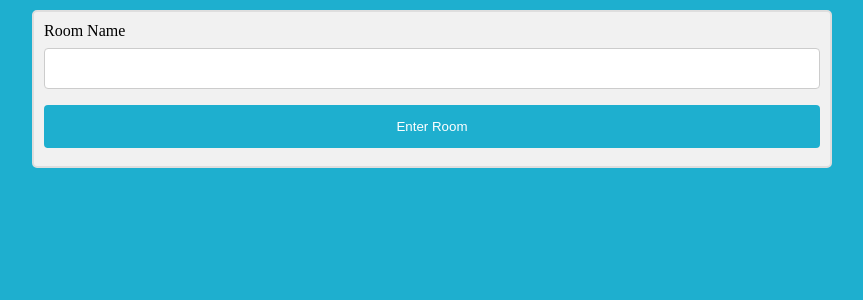
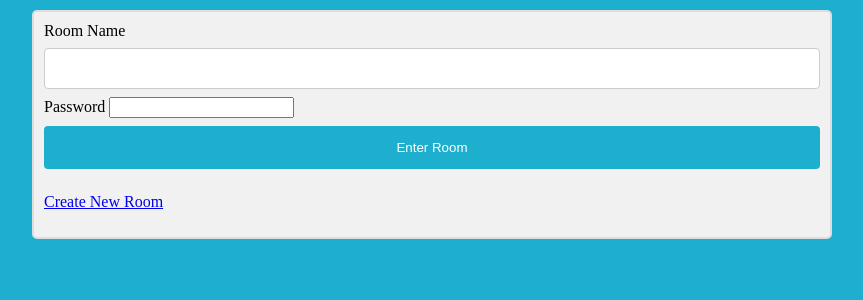
Before and after one commit to Broden-Connolly/Bink-Chat, a Django app: page /chat in a window 1280 px wide. Shown: the part 119-419 px from the top of the page, without its empty margins (208-1071 px from the left). Run offline with Django 5.2, Linux system fonts and the light colour scheme; a user stored in the database is signed in.

Commit message:
Add files via upload

```diff
--- a/Chat_login/chat/models.py
+++ b/Chat_login/chat/models.py
@@ -5,7 +5,7 @@ from datetime import datetime
 
 class Room(models.Model):
     name = models.CharField(max_length=20)
-
+    password = models.CharField(max_length=50)
 class Message(models.Model):
     value = models.CharField(max_length=5000)
     date = models.DateTimeField(default=datetime.now, blank=True)
--- a/Chat_login/chat/urls.py
+++ b/Chat_login/chat/urls.py
@@ -1,10 +1,14 @@
 from django.urls import path
+from django.views.generic.base import TemplateView
 from . import views
 
 urlpatterns = [
     path('', views.home, name='home'),
     path('<str:room>/', views.room, name='room'),
     path('checkview', views.checkview, name='checkview'),
+    path("create_room/", TemplateView.as_view(template_name="newroom.html"), name="create_room"),
     path('send', views.send, name='send'),
     path('getMessages/<str:room>/', views.getMessages, name='getMessages'),
+    path('newRoom', views.checkview, name='newRoom'),
+    path('create_room/checkview', views.checkview, name='checkview'),
 ]
--- a/Chat_login/chat/views.py
+++ b/Chat_login/chat/views.py
@@ -18,13 +18,22 @@ def room(request, room):
 def checkview(request):
     room = request.POST['room_name']
     username = request.user.username
-
-    if Room.objects.filter(name=room).exists():
+    passw = request.POST.get('password')  # Use get() method to avoid MultiValueDictKeyError
+    if Room.objects.filter(name=room, password=passw).exists():
         return redirect('/'+room+'/?username='+username)
     else:
-        new_room = Room.objects.create(name=room)
-        new_room.save()
-        return redirect('/'+room+'/?username='+username)
+        return createRoom(request)
+
+def createRoom(request):
+    room_name = request.POST['room_name']
+    passw = request.POST.get('password')  # Use get() method to avoid MultiValueDictKeyError
+
+    if Room.objects.filter(name=room_name).exists():
+        return HttpResponse('Room already exists')
+    else:
+        chat_room = Room.objects.create(name=room_name, password=passw)
+        chat_room.save()
+        return checkview(request)
 
 def send(request):
     message = request.POST['message']
--- a/Chat_login/django_project/urls.py
+++ b/Chat_login/django_project/urls.py
@@ -8,6 +8,7 @@ urlpatterns = [
     path("accounts/", include("accounts.urls")),
     path("chat", include("chat.urls")),
     path("chat", TemplateView.as_view(template_name="home.html"), name="chat"),
+    path("create_room/", TemplateView.as_view(template_name="newroom.html"), name="create_room"),
     path("accounts/", include("django.contrib.auth.urls")),
     path("", TemplateView.as_view(template_name="userlogin.html"), name="userlogin"),
     path('', views.home, name='home'),
@@ -15,4 +16,5 @@ urlpatterns = [
     path('checkview', views.checkview, name='checkview'),
     path('send', views.send, name='send'),
     path('getMessages/<str:room>/', views.getMessages, name='getMessages'),
+    path('create_room/checkview', views.checkview, name='checkview'),
 ]
--- a/Chat_login/templates/home.html
+++ b/Chat_login/templates/home.html
@@ -102,11 +102,14 @@ body {
     </style>
 
     <form id="post-form" method="POST" action="checkview">
-        {% csrf_token %}
-        <label>Room Name</label>
-        <input type="text" name="room_name" id="room_name" width="100px" />
-        <input type="submit" value="Enter Room">
+      {% csrf_token %}
+      <label>Room Name</label>
+      <input type="text" name="room_name" id="room_name" width="100px" />
+      <label>Password</label>
+      <input type="password" password="password" id="password" width="100px" />
+      <input type="submit" value="Enter Room">
     </form>
+    <p><a href="{% url 'create_room' %}">Create New Room</a></p>
 </div>
 
 
--- a/Chat_login/templates/room.html
+++ b/Chat_login/templates/room.html
@@ -5,6 +5,8 @@
 <meta name="viewport" content="width=device-width, initial-scale=1">
 <link href="https://cdn.jsdelivr.net/npm/bootstrap@5.3.2/dist/css/bootstrap.min.css" rel="stylesheet" integrity="sha384-T3c6CoIi6uLrA9TneNEoa7RxnatzjcDSCmG1MXxSR1GAsXEV/Dwwykc2MPK8M2HN" crossorigin="anonymous">
 <style>
+
+
 body {
   background-color: #1eafcf;
   margin: 0 auto;
```
Also changed, not shown: Chat_login/templates/enterpassword.html (added, +15 -0 lines), Chat_login/templates/newroom.html (added, +17 -0 lines), Chat_login/chat/migrations/0001_initial.py, Chat_login/db.sqlite3.
